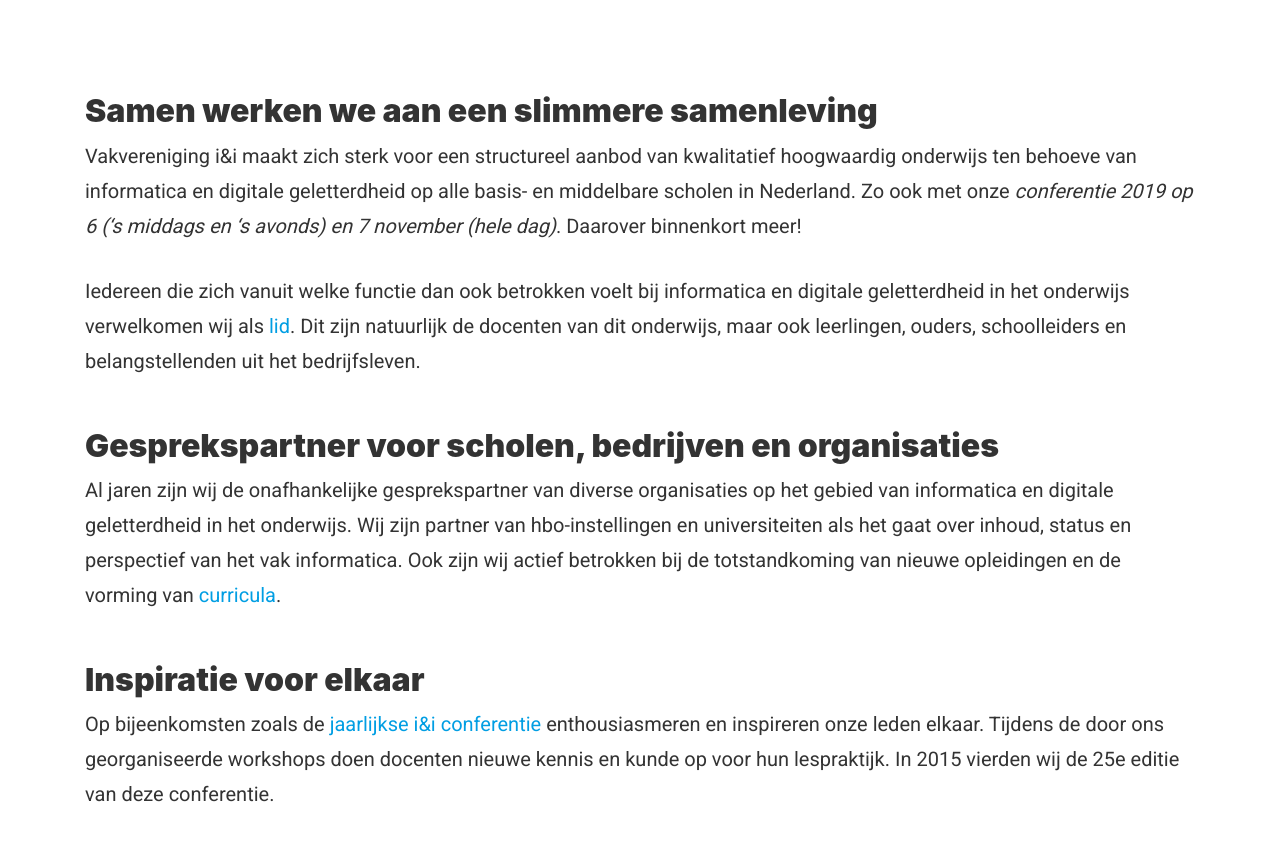
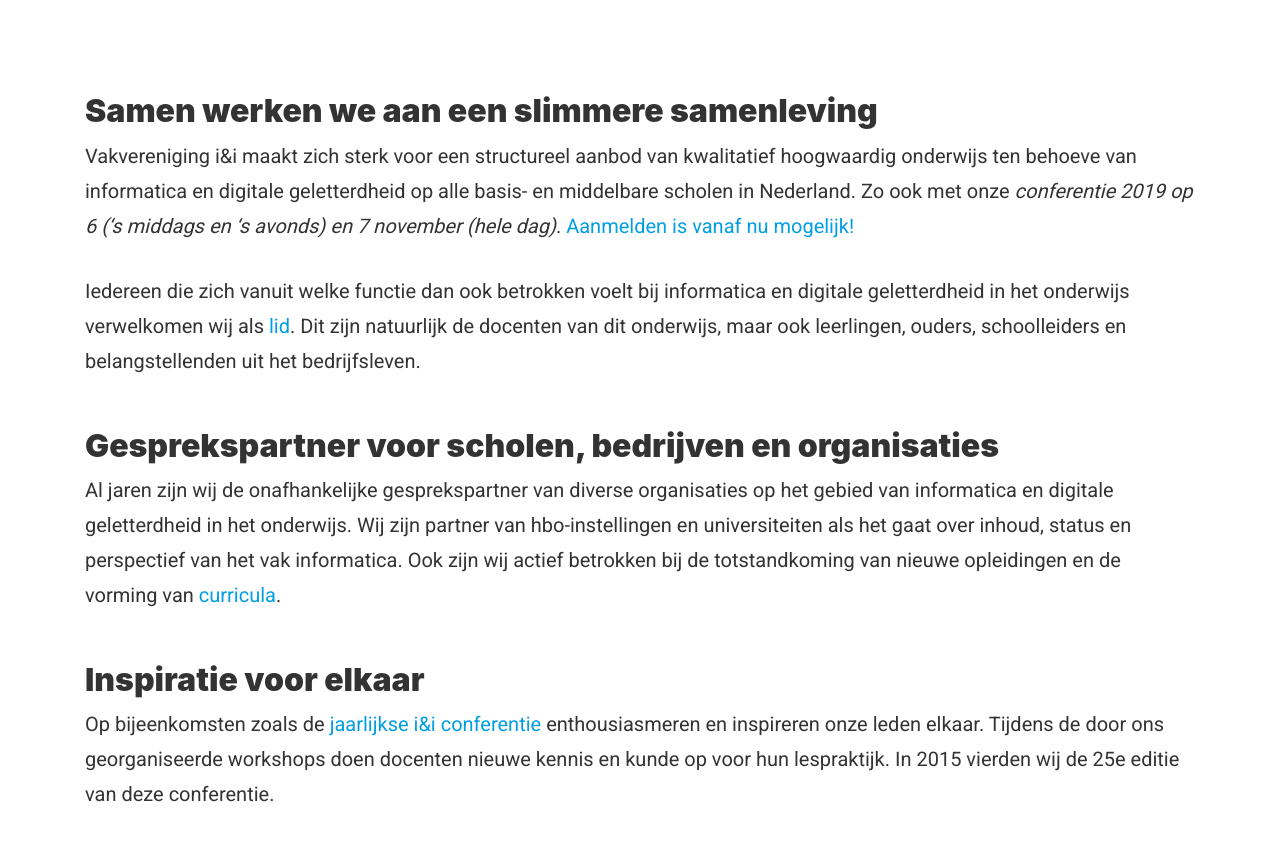
Before and after one commit to ieni/website, a Jekyll site: the page built from _pages/index.md, in a window 1280 px wide and 900 px high, scrolled down 435 px, cut to the strip 46-887 px from the top of the window. Built offline with Jekyll 4.4.1, drawn with Linux system fonts in a browser that asks for light colours.

Commit message:
link toevoegen aanmelden

```diff
--- a/_pages/index.md
+++ b/_pages/index.md
@@ -8,7 +8,7 @@
 
 ## Samen werken we aan een slimmere samenleving
 Vakvereniging i&i maakt zich sterk voor een structureel aanbod van kwalitatief hoogwaardig onderwijs ten behoeve van informatica en digitale geletterdheid op alle basis- en middelbare scholen in Nederland.
-Zo ook met onze *conferentie 2019 op 6 ('s middags en 's avonds) en 7 november (hele dag)*. Daarover binnenkort meer!
+Zo ook met onze *conferentie 2019 op 6 ('s middags en 's avonds) en 7 november (hele dag)*. [Aanmelden is vanaf nu mogelijk!](https://www.smink-registratie.nl/ieni/)
 
 Iedereen die zich vanuit welke functie dan ook betrokken voelt bij informatica en digitale geletterdheid in het onderwijs verwelkomen wij als [lid](https://ieni.org/lid-worden). Dit zijn natuurlijk de docenten van dit onderwijs, maar ook leerlingen, ouders, schoolleiders en belangstellenden uit het bedrijfsleven.
 
```
Also changed, not shown: _posts/2019-09-12-ieni-conferentie-2019.md (+3 -0 lines).
